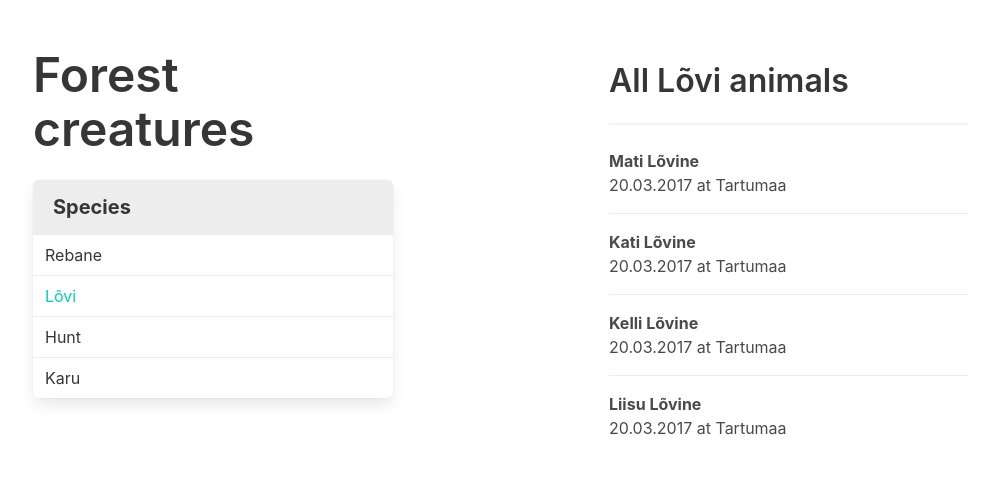
After one commit to JoosepAlviste/metsaelanike-register, a Django app: template forest_creatures/templates/forest_creatures/species.html in a window 1280 px wide. The commit adds this page. Shown: the top 487 px of the page, without its empty margins (111-1111 px from the left). Run offline with Django 3.2, Linux system fonts and the light colour scheme; the template is opened without the code that fills it, so the values that code supplies are empty; some libraries are stand-ins or nearby versions.

Commit message:
Add species view

```diff
--- a/forest_creatures/static/forest_creatures/style.css
+++ b/forest_creatures/static/forest_creatures/style.css
@@ -50,3 +50,26 @@ label.panel-block.sighting {
 .sighting:not(.editing) {
     padding: 10px;
 }
+
+/*******************************\
+    Species and animals
+/*******************************/
+
+.animals-column {
+    margin-top: 15px;
+}
+
+.panel-block.is-active {
+    color: #00d1b2;
+}
+
+.link {
+    display: block;
+    color: #4a4a4a;
+    transition: color 0.1s ease-in-out;
+}
+
+.link:hover {
+    cursor: pointer;
+    color: #00d1b2;
+}
--- /dev/null
+++ b/forest_creatures/templates/forest_creatures/species.html
@@ -0,0 +1,68 @@
+{% load static %}
+<link rel="stylesheet" href="https://cdnjs.cloudflare.com/ajax/libs/bulma/0.4.0/css/bulma.css">
+<link rel="stylesheet" href="{% static 'forest_creatures/style.css' %}">
+
+<section class="section">
+    <div class="container columns">
+        <div class="column is-one-third is-offset-1">
+        <h1 class="title is-1 species-title">Forest creatures</h1>
+
+            <nav class="panel">
+                <p class="panel-heading">
+                    Species
+                </p>
+
+                <a class="panel-block" href="#rebased">Rebane</a>
+                <a class="panel-block is-active" href="#lovid">Lõvi</a>
+                <a class="panel-block" href="#hundid">Hunt</a>
+                <a class="panel-block" href="#karud">Karu</a>
+            </nav>
+        </div>
+        <div class="column is-one-third is-offset-2 animals-column">
+            <h2 class="title is-3">All Lõvi animals</h2>
+            <hr>
+            <article class="media">
+                <div class="media-content">
+                    <div class="content">
+                        <a class="link" href="show.html">
+                            <b>Mati Lõvine</b>
+                            <p>20.03.2017 at Tartumaa</p>
+                        </a>
+                    </div>
+                </div>
+            </article>
+            <article class="media">
+                <div class="media-content">
+                    <div class="content">
+                        <a class="link" href="show.html">
+                            <b>Kati Lõvine</b>
+                            <br>
+                            <p>20.03.2017 at Tartumaa</p>
+                        </a>
+                    </div>
+                </div>
+            </article>
+            <article class="media">
+                <div class="media-content">
+                    <div class="content">
+                        <a class="link" href="show.html">
+                            <b>Kelli Lõvine</b>
+                            <br>
+                            <p>20.03.2017 at Tartumaa</p>
+                        </a>
+                    </div>
+                </div>
+            </article>
+            <article class="media">
+                <div class="media-content">
+                    <div class="content">
+                        <a class="link" href="show.html">
+                            <b>Liisu Lõvine</b>
+                            <br>
+                            <p>20.03.2017 at Tartumaa</p>
+                        </a>
+                    </div>
+                </div>
+            </article>
+    </div>
+</section>
--- a/forest_creatures/urls.py
+++ b/forest_creatures/urls.py
@@ -4,5 +4,6 @@ from . import views
 
 urlpatterns = [
     url(r'^$', views.index, name='index'),
-    url(r'^(?P<animal_id>[0-9]+)/$', views.show, name='show')
+    url(r'^(?P<animal_id>[0-9]+)/$', views.show, name='show'),
+    url(r'^(species)/$', views.species, name='species')
 ]
--- a/forest_creatures/views.py
+++ b/forest_creatures/views.py
@@ -18,3 +18,7 @@ def show(request, animal_id):
         raise Http404("Animal does not exist")
 
     return render(request, 'forest_creatures/show.html', {'animal': animal})
+
+
+def species(request, name):
+    return render(request, 'forest_creatures/species.html')
```
Also changed, not shown: forest_creatures/migrations/0003_auto_20170321_2011.py (added).
